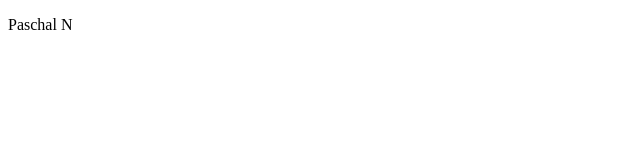
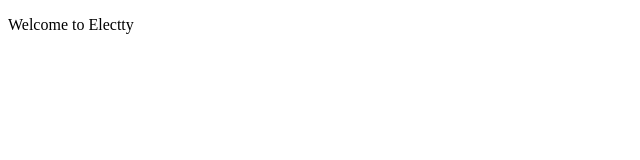
Before and after one commit to paschalkachi/electty, a plain HTML site: page index.html in a window 1280 px wide. Shown: the full height of the page, 0-640 px from the left. Drawn offline with Linux system fonts and the light colour scheme.

Commit message:
updated file

```diff
--- a/index.html
+++ b/index.html
@@ -6,6 +6,6 @@
     <title>Electty</title>
 </head>
 <body>
-    <p>Paschal N</p>
+    <p>Welcome to Electty</p>
 </body>
 </html>
```
